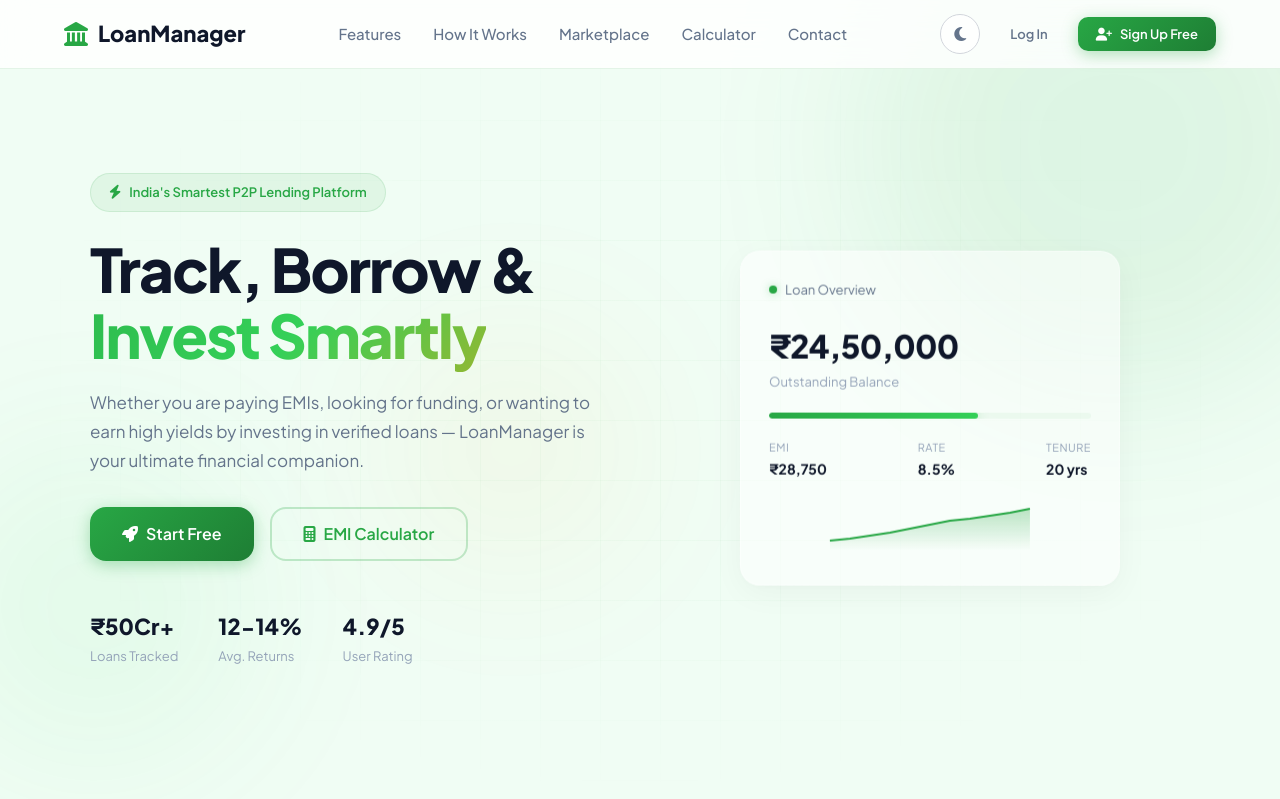
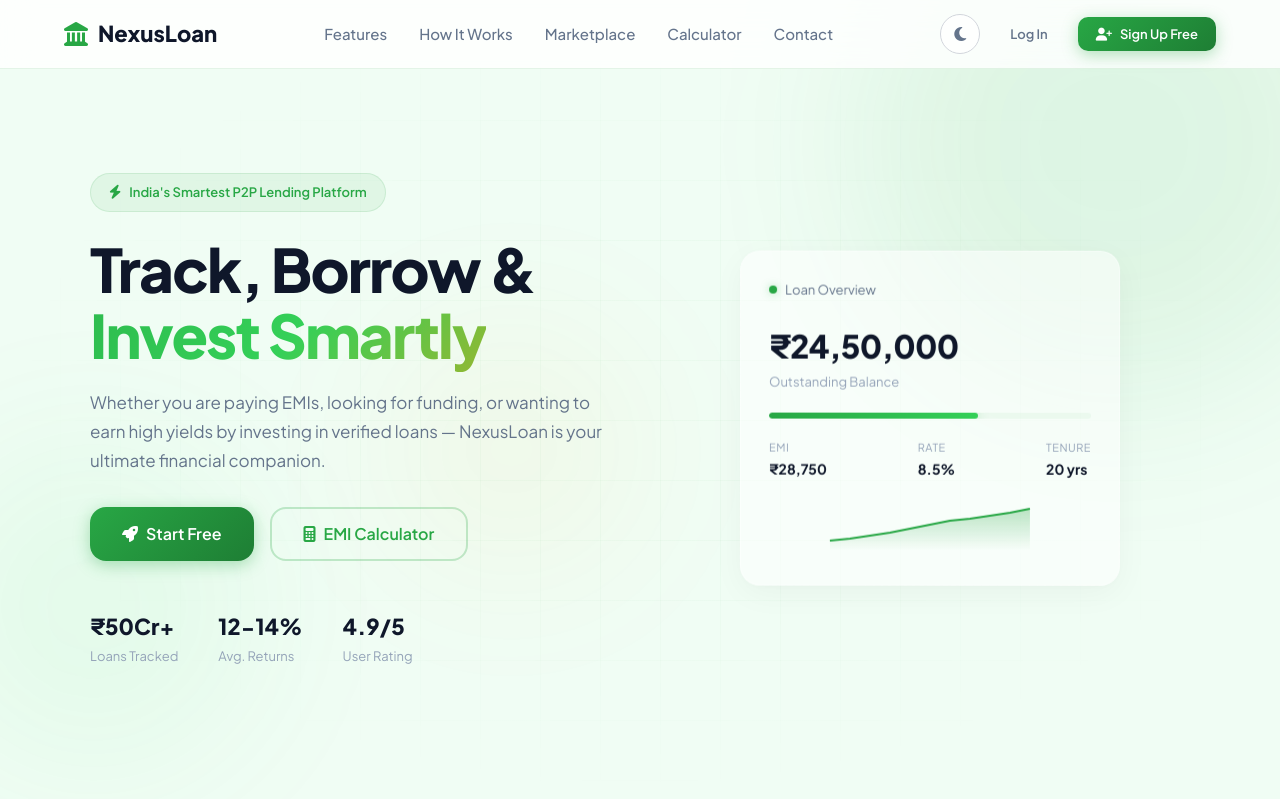
Before and after one commit to ashishkekan/Loan-Manager, a Django app: page / in a window 1280 px wide. Shown: the top 799 px of the page. Run offline with Django 5.2, Linux system fonts and the light colour scheme.

Commit message:
update project names

```diff
--- a/accounts/views.py
+++ b/accounts/views.py
@@ -44,7 +44,7 @@ def register_view(request):
             password = form.cleaned_data.get("password1")
             user = authenticate(username=username, password=password)
             login(request, user)
-            success(request, f"Welcome to LoanManager, {user.first_name}!")
+            success(request, f"Welcome to NexusLoan, {user.first_name}!")
             return redirect("dashboard")
     else:
         form = RegistrationForm()
--- a/templates/accounts/login.html
+++ b/templates/accounts/login.html
@@ -1,11 +1,11 @@
 {% extends 'base.html' %}
 {% load static %}
-{% block title %}Log In — LoanManager{% endblock %}
+{% block title %}Log In — NexusLoan{% endblock %}
 {% block content %}
 <div class="auth-page">
     <div class="auth-container">
         <div class="auth-left">
-            <a href="/" class="auth-brand"><i class="fas fa-landmark"></i> LoanManager</a>
+            <a href="/" class="auth-brand"><i class="fas fa-landmark"></i> NexusLoan</a>
             <h1>Welcome Back</h1>
             <p>Log in to track your loans, record payments, and explore the marketplace.</p>
             <div class="auth-visual">
--- a/templates/accounts/register.html
+++ b/templates/accounts/register.html
@@ -1,11 +1,11 @@
 {% extends 'base.html' %}
 {% load static %}
-{% block title %}Create Account — LoanManager{% endblock %}
+{% block title %}Create Account — NexusLoan{% endblock %}
 {% block content %}
 <div class="auth-page">
     <div class="auth-container">
         <div class="auth-left">
-            <a href="/" class="auth-brand"><i class="fas fa-landmark"></i> LoanManager</a>
+            <a href="/" class="auth-brand"><i class="fas fa-landmark"></i> NexusLoan</a>
             <h1>Start Managing Your Loans</h1>
             <p>Create a free account and take the first step towards financial freedom.</p>
             <div class="auth-visual">
--- a/templates/app_layout.html
+++ b/templates/app_layout.html
@@ -1,13 +1,13 @@
 {% extends 'base.html' %}
 {% load static %}
-{% block title %}{{ page_title|default:"Dashboard" }} — LoanManager{% endblock %}
+{% block title %}{{ page_title|default:"Dashboard" }} — NexusLoan{% endblock %}
 {% block content %}
 <div class="app-layout">
     <header class="mobile-header">
         <button class="sidebar-toggle" id="sidebarToggle" aria-label="Toggle menu">
             <i class="fas fa-bars"></i>
         </button>
-        <span class="mobile-logo">LoanManager</span>
+        <span class="mobile-logo">NexusLoan</span>
         <button class="theme-toggle-mobile" id="themeToggleMobile" aria-label="Toggle theme">
             <i class="fas fa-moon"></i>
         </button>
@@ -19,7 +19,7 @@
                 <div class="logo-icon">
                     <i class="fas fa-landmark"></i>
                 </div>
-                <span class="logo-text">LoanManager</span>
+                <span class="logo-text">NexusLoan</span>
             </div>
         </div>
         <nav class="sidebar-nav">
--- a/templates/base.html
+++ b/templates/base.html
@@ -5,7 +5,7 @@
 <head>
     <meta charset="UTF-8">
     <meta name="viewport" content="width=device-width, initial-scale=1.0">
-    <title>{% block title %}LoanManager{% endblock %}</title>
+    <title>{% block title %}NexusLoan{% endblock %}</title>
 
     <!-- Fonts & Icons -->
     <link rel="preconnect" href="https://fonts.googleapis.com">
--- a/templates/index.html
+++ b/templates/index.html
@@ -1,10 +1,10 @@
 {% extends 'base.html' %}
 {% load static %}
-{% block title %}LoanManager — Smart P2P Lending & Loan Tracking{% endblock %}
+{% block title %}NexusLoan — Smart P2P Lending & Loan Tracking{% endblock %}
 {% block content %}
 <nav class="landing-nav" id="landingNav">
     <div class="nav-container">
-        <a href="/" class="nav-brand"><i class="fas fa-landmark"></i> LoanManager</a>
+        <a href="/" class="nav-brand"><i class="fas fa-landmark"></i> NexusLoan</a>
         <div class="nav-links" id="navLinks">
             <a href="#features">Features</a>
             <a href="#how-it-works">How It Works</a>
@@ -48,7 +48,7 @@
         <div class="hero-content">
             <div class="hero-badge"><i class="fas fa-bolt"></i> India's Smartest P2P Lending Platform</div>
             <h1 class="hero-title">Track, Borrow &<br><span class="gradient-text">Invest Smartly</span></h1>
-            <p class="hero-subtitle">Whether you are paying EMIs, looking for funding, or wanting to earn high yields by investing in verified loans — LoanManager is your ultimate financial companion.</p>
+            <p class="hero-subtitle">Whether you are paying EMIs, looking for funding, or wanting to earn high yields by investing in verified loans — NexusLoan is your ultimate financial companion.</p>
             <div class="hero-cta">
                 {% if user.is_authenticated %}
                     <a href="{% url 'dashboard' %}" class="btn btn-primary btn-lg"><i class="fas fa-arrow-right"></i> Go to Dashboard</a>
@@ -301,7 +301,7 @@
     <div class="container">
         <div class="footer-grid">
             <div class="footer-brand">
-                <a href="/" class="nav-brand" style="color: var(--text);"><i class="fas fa-landmark"></i> LoanManager</a>
+                <a href="/" class="nav-brand" style="color: var(--text);"><i class="fas fa-landmark"></i> NexusLoan</a>
                 <p>India's smartest P2P lending and loan tracking platform. Empowering borrowers and lenders with transparency.</p>
                 <div class="footer-socials">
                     <a href="#" aria-label="Twitter"><i class="fab fa-x-twitter"></i></a>
@@ -329,7 +329,7 @@
             </div>
         </div>
         <div class="footer-bottom">
-            <div class="footer-copyright"><p>&copy; 2025 LoanManager. All rights reserved.</p></div>
+            <div class="footer-copyright"><p>&copy; 2025 NexusLoan. All rights reserved.</p></div>
             <div class="footer-legal">
                 <a href="#">Privacy Policy</a>
                 <a href="#">Terms of Service</a>
```
Also changed, not shown: db.sqlite3.
